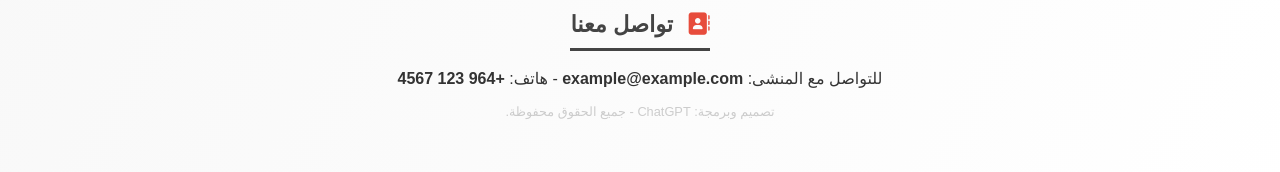
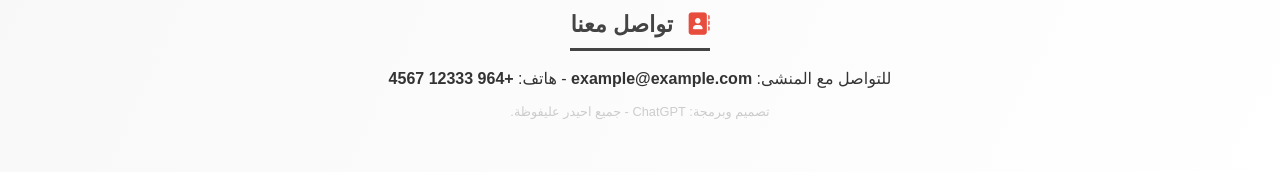
Before and after one commit to 7aider101/Re, a plain HTML site: page index.html in a window 1280 px wide. Shown: the part 2491-2663 px from the top of the page. Drawn offline with Linux system fonts and the light colour scheme; placeholder pictures from the web are drawn by us.

Commit message:
Update index.html

```diff
--- a/index.html
+++ b/index.html
@@ -462,8 +462,8 @@
     <!-- قسم معلومات التواصل والحقوق -->
     <div class="category" id="contact" style="text-align: center; margin-top: 40px;">
       <h2><i class="fas fa-address-book"></i> تواصل معنا</h2>
-      <p>للتواصل مع المنشى: <strong>example@example.com</strong> - هاتف: <strong>+964 123 4567</strong></p>
-      <p class="footer-extra">تصميم وبرمجة: ChatGPT - جميع الحقوق محفوظة.</p>
+      <p>للتواصل مع المنشى: <strong>example@example.com</strong> - هاتف: <strong>+964 12333 4567</strong></p>
+      <p class="footer-extra">تصميم وبرمجة: ChatGPT - جميع احيدر عليفوظة.</p>
     </div>
 
   </div>
```
